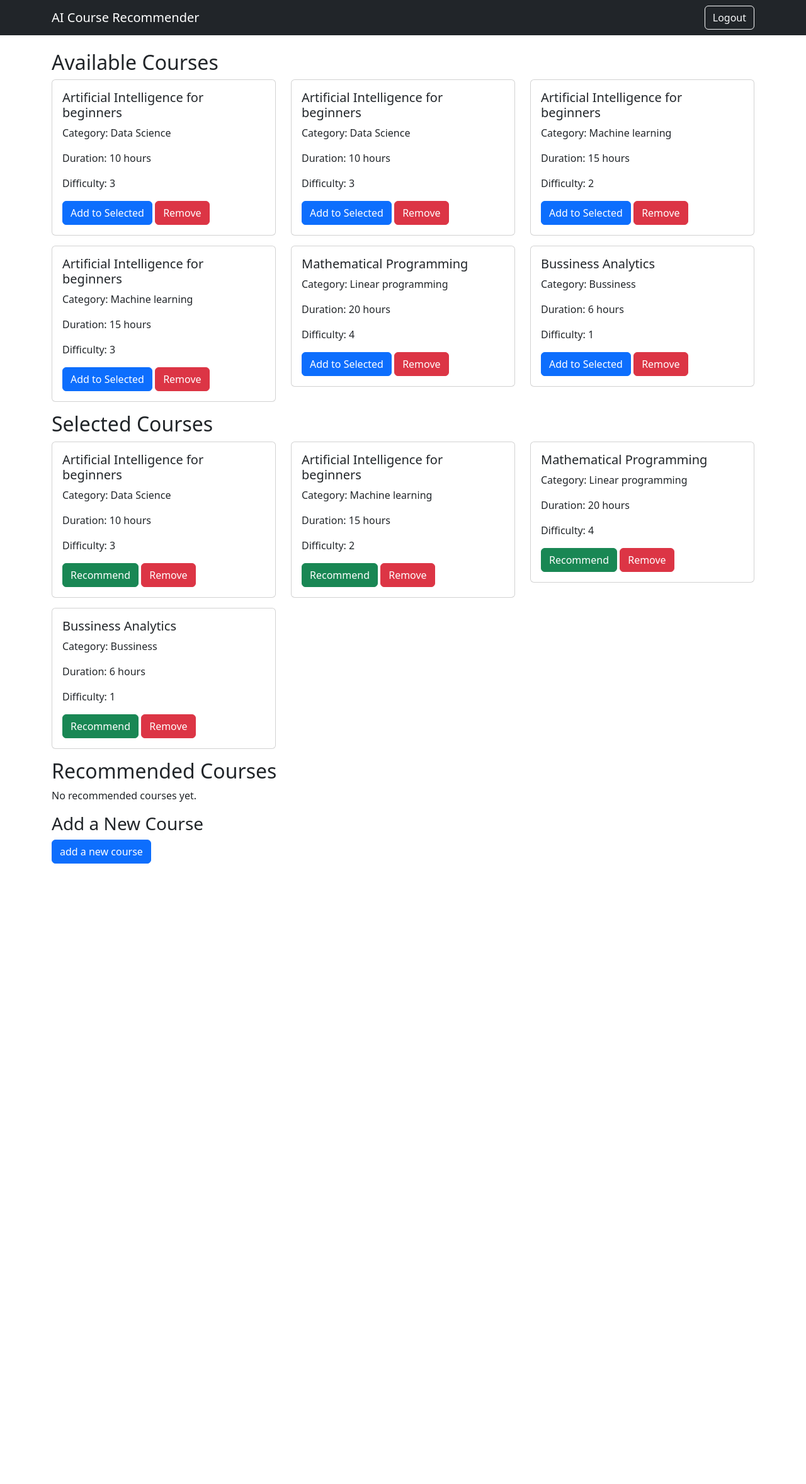
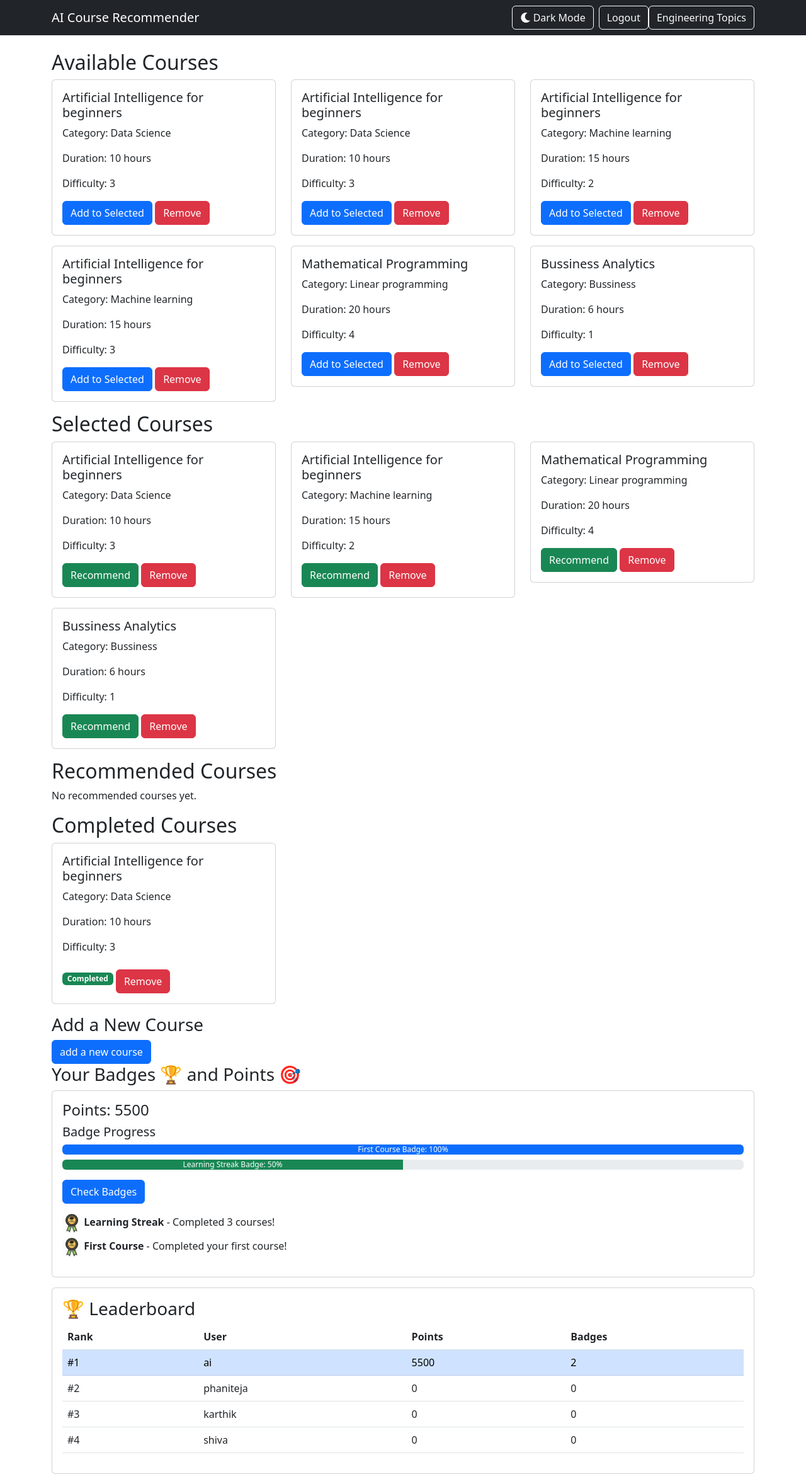
Before and after one commit to KOTAPHANITEJA/ai_based_LP, a Django app: page /dashboard/ in a window 1280 px wide. Shown: the whole page at 63% size. Before the commit the page ends 1371 px from the top, so only its background shows below. Run offline with Django 5.2, Linux system fonts and the light colour scheme; a user stored in the database is signed in; data comes from the database, SQL or seed files in the repository; both versions use the stored data as it was after the commit.

Commit message:
Third commit

```diff
--- a/ai_recommender/settings.py
+++ b/ai_recommender/settings.py
@@ -118,7 +118,12 @@ USE_TZ = True
 # https://docs.djangoproject.com/en/5.1/howto/static-files/
 
 STATIC_URL = 'static/'
+STATICFILES_DIRS = [
+    BASE_DIR / 'static',
+]
 
+MEDIA_URL = '/media/'
+MEDIA_ROOT = BASE_DIR / 'media'
 # Default primary key field type
 # https://docs.djangoproject.com/en/5.1/ref/settings/#default-auto-field
 
--- a/ai_recommender/urls.py
+++ b/ai_recommender/urls.py
@@ -16,8 +16,11 @@ Including another URLconf
 """
 from django.contrib import admin
 from django.urls import path,include
+from django.conf import settings
+from django.conf.urls.static import static
 
 urlpatterns = [
     path('admin/', admin.site.urls),
     path('',include('recommend.urls')),
-]
+
+]+ static(settings.MEDIA_URL, document_root=settings.MEDIA_ROOT) + static(settings.STATIC_URL, document_root=settings.STATIC_ROOT)
--- a/recommend/apps.py
+++ b/recommend/apps.py
@@ -1,6 +1,8 @@
 from django.apps import AppConfig
-
 
 class RecommendConfig(AppConfig):
     default_auto_field = 'django.db.models.BigAutoField'
     name = 'recommend'
+
+    def ready(self):
+        import recommend.models  # Import signals
--- a/recommend/urls.py
+++ b/recommend/urls.py
@@ -15,4 +15,9 @@ urlpatterns = [
     path("remove-from-recommended/<int:course_id>/", views.remove_from_recommended, name="remove_from_recommended"),  # Add this line
     path("add_to_selected/<int:course_id>/", views.add_to_selected, name="add_to_selected"),
     path("remove_from_selected/<int:course_id>/", views.remove_from_selected, name="remove_from_selected"),
+    path("mark_as_completed/<int:course_id>/", views.mark_as_completed, name="mark_as_completed"),
+    path("remove_from_completed/<int:course_id>/", views.remove_from_completed, name="remove_from_completed"),
+    path("check-badges/", views.check_badges, name="check_badges"),
+    path('engineering-courses/', views.engineering_courses, name='engineering_courses'),
+
 ]
--- a/recommend/views.py
+++ b/recommend/views.py
@@ -4,7 +4,7 @@ from django.contrib.auth.decorators import login_required
 from django.contrib.auth import login,logout,authenticate
 from scipy.optimize import linprog
 from .models import Course, UserProfile
-from .forms import UserRegistrationForm, UserProfileForm
+from .forms import UserRegistrationForm, UserProfileForm,UserRegistrationForm
 from django.contrib.auth.forms import AuthenticationForm
 from django.contrib import messages
 
@@ -30,15 +30,27 @@ def recommend_courses(user_profile):
 @login_required
 def dashboard(request):
     user_profile = UserProfile.objects.get(user=request.user)
-    selected_courses = user_profile.selected_courses.all()  # User-selected courses
-    recommended_courses = user_profile.recommended_courses.all()  # User-recommended courses
-    all_courses = Course.objects.all()
+    completed_count = user_profile.completed_courses.count()
 
-    return render(request, "dashboard.html", {
-        "recommended_courses": recommended_courses,
-        "selected_courses": selected_courses,
-        "all_courses": all_courses
-    })
+    # Calculate badge progress
+    first_course_progress = min(completed_count * 100, 100)  # 1 course needed
+    learning_streak_progress = min(completed_count * 50, 100)  # 2 courses needed
+
+    # Get top users for leaderboard
+    top_users = UserProfile.objects.order_by('-points')[:10]
+
+    context = {
+        'user_profile': user_profile,
+        'selected_courses': user_profile.selected_courses.all(),
+        'recommended_courses': user_profile.recommended_courses.all(),
+        'completed_courses': user_profile.completed_courses.all(),
+        'all_courses': Course.objects.filter(is_removed=False),
+        'first_course_progress': first_course_progress,
+        'learning_streak_progress': learning_streak_progress,
+        'top_users': top_users,
+    }
+
+    return render(request, "dashboard.html", context)
 
 
 def add_to_selected(request, course_id):
@@ -147,17 +159,17 @@ def logout_view(request):
     return redirect('login')
 
 def register(request):
-    if request.method == "POST":
+    if request.method == 'POST':
         form = UserRegistrationForm(request.POST)
         if form.is_valid():
             user = form.save()
-            user.set_password(user.password)
-            user.save()
+            # Create UserProfile for the new user
+
             login(request, user)
-            return redirect("dashboard")
+            return redirect('dashboard')
     else:
         form = UserRegistrationForm()
-    return render(request, "register.html", {"form": form})
+    return render(request, 'register.html', {'form': form})
 
 @login_required
 def profile_settings(request):
@@ -188,3 +200,63 @@ def remove_course(request, course_id):
     course.delete()
     messages.info(request, f"{course.title} has been removed from available courses.")
     return redirect("dashboard")
+
+
+def mark_as_completed(request, course_id):
+    user_profile = UserProfile.objects.get(user=request.user)
+    course = get_object_or_404(Course, id=course_id)
+
+    # Remove from selected or recommended if present
+    if course in user_profile.selected_courses.all():
+        user_profile.selected_courses.remove(course)
+    if course in user_profile.recommended_courses.all():
+        user_profile.recommended_courses.remove(course)
+
+    # Add to completed courses
+    user_profile.completed_courses.add(course)
+    user_profile.save()
+
+     # Award points based on course difficulty
+    points_to_award = course.difficulty * 100  # Example: harder courses = more points
+    user_profile.award_points(points_to_award)
+    messages.success(request, f"Congratulations! You've completed {course.title} and earned {points_to_award} points!!")
+    return redirect("dashboard")
+
+
+def remove_from_completed(request, course_id):
+    user_profile = UserProfile.objects.get(user=request.user)
+    course = get_object_or_404(Course, id=course_id)
+
+    if course in user_profile.completed_courses.all():
+        user_profile.completed_courses.remove(course)
+        user_profile.save()
+        messages.info(request, f"{course.title} removed from Completed Courses.")
+
+    return redirect("dashboard")
+
+@login_required
+def check_badges(request):
+    user_profile = UserProfile.objects.get(user=request.user)
+    initial_badge_count = user_profile.badges.count()
+    user_profile.check_badges()
+    final_badge_count = user_profile.badges.count()
+
+    if final_badge_count > initial_badge_count:
+        new_badge = user_profile.badges.last()
+        messages.success(request, f"Congratulations! You've earned new badges! Current points: {user_profile.points}")
+        return render(request, 'dashboard.html', {
+            'new_badge': new_badge,
+            'user_profile': user_profile
+        })
+    else:
+        messages.info(request, f"Current points: {user_profile.points} - Complete more courses to earn badges!")
+        return redirect("dashboard")
+
+
+def engineering_courses(request):
+    return render(request, 'engineering_courses.html')
+
+#points system:
+#Easy course (difficulty 1) = 100 points
+#Medium course (difficulty 2) = 200 points
+#Hard course (difficulty 3) = 300 points
--- a/templates/base.html
+++ b/templates/base.html
@@ -5,20 +5,53 @@
     <meta name="viewport" content="width=device-width, initial-scale=1.0">
     <title>AI Course Recommender</title>
     <link href="https://cdn.jsdelivr.net/npm/bootstrap@5.3.0/dist/css/bootstrap.min.css" rel="stylesheet">
+    <link rel="stylesheet" href="https://cdnjs.cloudflare.com/ajax/libs/font-awesome/5.15.4/css/all.min.css">
+    <style>
+        .dark-mode {
+            background-color: #121212;
+            color: white;
+        }
+        .dark-mode .card {
+            background-color: #1e1e1e;
+            color: white;
+        }
+        .dark-mode .navbar {
+            background-color: #1e1e1e !important;
+        }
+    </style>
 </head>
 <body>
     <nav class="navbar navbar-dark bg-dark">
         <div class="container">
             <a class="navbar-brand" href="{% url 'home' %}">AI Course Recommender</a>
-            {% if user.is_authenticated %}
-                <a class="btn btn-outline-light" href="{% url 'logout' %}">Logout</a>
-            {% else %}
-                <a class="btn btn-outline-light" href="{% url 'login' %}">Login</a>
-            {% endif %}
+            <div class="d-flex">
+                <button onclick="toggleTheme()" class="btn btn-outline-light me-2">
+                    <i class="fas fa-moon"></i> Dark Mode
+                </button>
+                {% if user.is_authenticated %}
+                    <a class="btn btn-outline-light" href="{% url 'logout' %}">Logout</a>
+                {% else %}
+                    <a class="btn btn-outline-light" href="{% url 'login' %}">Login</a>
+                {% endif %}
+                <a class="btn btn-outline-light" href="{% url 'engineering_courses' %}">Engineering Topics</a>
+            </div>
         </div>
     </nav>
     <div class="container mt-4">
         {% block content %}{% endblock %}
     </div>
+
+    <script>
+        function toggleTheme() {
+            document.body.classList.toggle("dark-mode");
+            localStorage.setItem("theme", document.body.classList.contains("dark-mode") ? "dark" : "light");
+        }
+
+        document.addEventListener("DOMContentLoaded", () => {
+            if (localStorage.getItem("theme") === "dark") {
+                document.body.classList.add("dark-mode");
+            }
+        });
+    </script>
 </body>
 </html>
--- a/templates/dashboard.html
+++ b/templates/dashboard.html
@@ -1,5 +1,6 @@
 {% extends 'base.html' %}
 {% block content %}
+
 
 <!-- Display AI Suggestions and Warnings -->
 {% if messages %}
@@ -61,6 +62,7 @@
                 <p>Duration: {{ course.duration }} hours</p>
                 <p>Difficulty: {{ course.difficulty }}</p>
                 <a href="{% url 'remove_from_recommended' course.id %}" class="btn btn-danger">Remove</a>
+                <a href="{% url 'mark_as_completed' course.id %}" class="btn btn-success">Complete</a>
             </div>
         </div>
     </div>
@@ -68,7 +70,131 @@
     <p>No recommended courses yet.</p>
     {% endfor %}
 </div>
+<h2>Completed Courses</h2>
+<div class="row">
+    {% for course in completed_courses %}
+    <div class="col-md-4">
+        <div class="card mb-3">
+            <div class="card-body">
+                <h5 class="card-title">{{ course.title }}</h5>
+                <p>Category: {{ course.category }}</p>
+                <p>Duration: {{ course.duration }} hours</p>
+                <p>Difficulty: {{ course.difficulty }}</p>
+                <span class="badge bg-success">Completed</span>
+                <a href="{% url 'remove_from_completed' course.id %}" class="btn btn-danger mt-2">Remove</a>
+            </div>
+        </div>
+    </div>
+    {% empty %}
+    <p>No completed courses yet.</p>
+    {% endfor %}
+</div>
+
 <h3>Add a New Course</h3>
 <a href="{% url 'add_course' %}" class="btn btn-primary">add a new course</a>
 
+<h3>Your Badges 🏆 and Points 🎯</h3>
+<div class="card mb-3">
+  <div class="card-body">
+    <h4>Points: {{ user_profile.points }}</h4>
+
+    <!-- Badge Progress -->
+    <div class="badge-progress mb-3">
+      <h5>Badge Progress</h5>
+      <div class="progress mb-2">
+        <div class="progress-bar" role="progressbar"
+             style="width: {{ first_course_progress }}%"
+             aria-valuenow="{{ first_course_progress }}"
+             aria-valuemin="0" aria-valuemax="100">
+          First Course Badge: {{ first_course_progress }}%
+        </div>
+      </div>
+      <div class="progress">
+        <div class="progress-bar bg-success" role="progressbar"
+             style="width: {{ learning_streak_progress }}%"
+             aria-valuenow="{{ learning_streak_progress }}"
+             aria-valuemin="0" aria-valuemax="100">
+          Learning Streak Badge: {{ learning_streak_progress }}%
+        </div>
+      </div>
+    </div>
+
+    <!-- Existing Badges Section -->
+    <form method="post" action="{% url 'check_badges' %}">
+      {% csrf_token %}
+      <button type="submit" class="btn btn-primary">Check Badges</button>
+    </form>
+    <ul class="list-unstyled mt-3">
+        {% for badge in user_profile.badges.all %}
+          <li class="mb-2">
+            <img src="{{ badge.get_icon_url }}" alt="{{ badge.name }}" width="30" height="30">
+            <strong>{{ badge.name }}</strong> - {{ badge.description }}
+          </li>
+        {% empty %}
+          <p>No badges earned yet.</p>
+        {% endfor %}
+      </ul>
+  </div>
+</div>
+
+<!-- Leaderboard Section -->
+<div class="card mb-3">
+  <div class="card-body">
+    <h3>🏆 Leaderboard</h3>
+    <div class="table-responsive">
+      <table class="table">
+        <thead>
+          <tr>
+            <th>Rank</th>
+            <th>User</th>
+            <th>Points</th>
+            <th>Badges</th>
+          </tr>
+        </thead>
+        <tbody>
+          {% for profile in top_users %}
+          <tr {% if profile.user == request.user %}class="table-primary"{% endif %}>
+            <td>#{{ forloop.counter }}</td>
+            <td>{{ profile.user.username }}</td>
+            <td>{{ profile.points }}</td>
+            <td>{{ profile.badges.count }}</td>
+          </tr>
+          {% endfor %}
+        </tbody>
+      </table>
+    </div>
+  </div>
+</div>
+
+<!-- Badge Earned Popup -->
+<div class="modal fade" id="badgeEarnedModal" tabindex="-1">
+  <div class="modal-dialog">
+    <div class="modal-content">
+      <div class="modal-header">
+        <h5 class="modal-title">🎉 New Badge Earned!</h5>
+        <button type="button" class="btn-close" data-bs-dismiss="modal"></button>
+      </div>
+      <div class="modal-body text-center">
+        <img id="earnedBadgeIcon" src="" alt="Badge" width="100" height="100">
+        <h4 id="earnedBadgeName" class="mt-3"></h4>
+        <p id="earnedBadgeDesc"></p>
+      </div>
+    </div>
+  </div>
+</div>
+
+<!-- Add this before closing body tag -->
+<script src="https://cdn.jsdelivr.net/npm/bootstrap@5.3.0/dist/js/bootstrap.bundle.min.js"></script>
+<script>
+    function showBadgeEarned(badgeName, badgeDescription, badgeIcon) {
+      document.getElementById('earnedBadgeName').textContent = badgeName;
+      document.getElementById('earnedBadgeDesc').textContent = badgeDescription;
+      document.getElementById('earnedBadgeIcon').src = badgeIcon || "/static/images/default_badge.jpg";
+      new bootstrap.Modal(document.getElementById('badgeEarnedModal')).show();
+    }
+
+    {% if new_badge %}
+      showBadgeEarned("{{ new_badge.name }}", "{{ new_badge.description }}", "{{ new_badge.get_icon_url }}");
+    {% endif %}
+  </script>
 {% endblock %}
```
Also changed, not shown: recommend/models.py (+72 -1 lines), templates/engineering_courses.html (added, +162 -0 lines), db.sqlite3, media/badges/badge_icon.png (added), recommend/migrations/0004_userprofile_completed_courses.py (added), recommend/migrations/0005_badge_userprofile_badges.py (added), recommend/migrations/0006_course_is_removed_userprofile_dark_mode_and_more.py (added), recommend/migrations/0007_alter_userprofile_selected_courses.py (added), static/images/default_badge.jpg (added).
